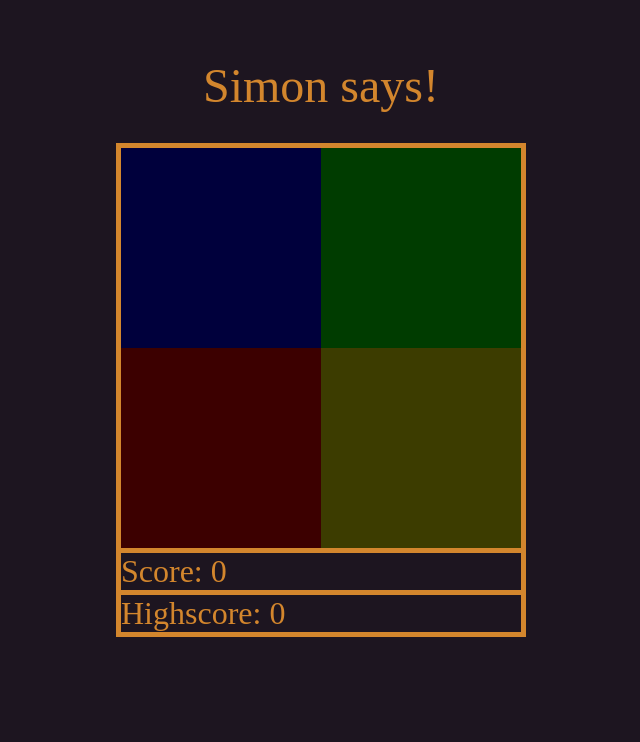
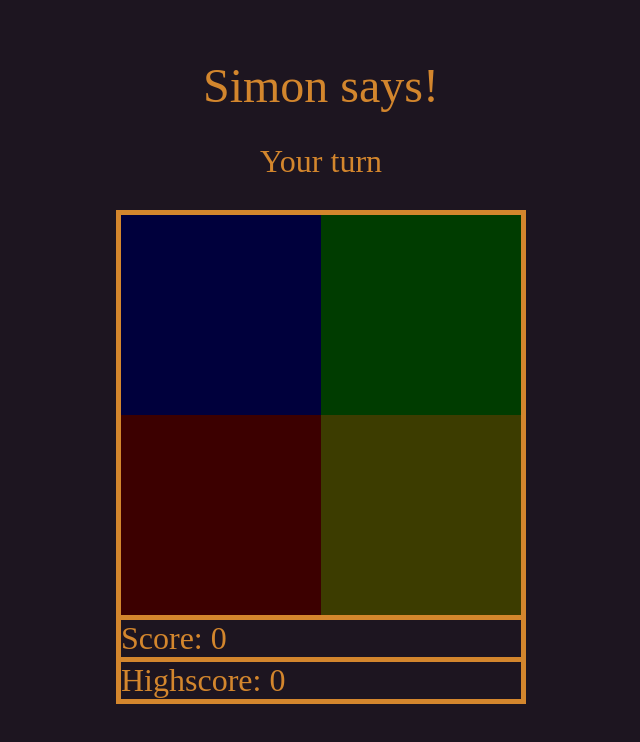
Before and after one commit to Kvaernsletten/SimonSays, a plain HTML site: page index.html in a window 1280 px wide. Both pictures are taken after a click on the button "New game". Shown: the whole page, without its empty margins (319-959 px from the left). Drawn offline with Linux system fonts and the light colour scheme.

Commit message:
added information text for game readability

```diff
--- a/script.js
+++ b/script.js
@@ -1,5 +1,6 @@
 let app = document.getElementById('app');
 let gameRunning = false;
+let infoText = "Press new game to start";
 let score = "0";
 let highscore = "0";
 let sequencePlaying = false;
@@ -30,6 +31,7 @@ updateView();
 function updateView() {
     app.innerHTML = /*HTML*/ `
     <div class="header">Simon says!</div>
+    <div class="infoText">${infoText}</div>
         <div class="container">
             <div>
                 <div id="blue"
@@ -59,6 +61,7 @@ function updateView() {
 
 function startGame(){
     gameRunning = true;
+    infoText = "Simon's turn!"
     sequence = [0,];
     addNextStep();
     playerSequence = [];
@@ -113,6 +116,7 @@ function playSequence() {
         }else{
             sequencePlaying = false;
             canClick = true;
+            infoText = "Your turn";
             updateView();
         }
     }
@@ -178,6 +182,7 @@ function clickColor(color) {
             gameRunning = false;
             loseAudio.play();
             score = 0;
+            infoText = "Press new game to start";
         }
 
 
@@ -187,6 +192,7 @@ function clickColor(color) {
             if(score >= highscore){
                 highscore = score;
             }
+            infoText = "Simon's turn!"
             addNextStep();
             setTimeout(() => {
                 playSequence();
--- a/styles.css
+++ b/styles.css
@@ -16,6 +16,14 @@ html{
     display: flex;
     justify-content: center;
     font-size: 300%;
+    color: rgb(211, 134, 45);
+    margin-bottom: 30px;
+}
+
+.infoText{
+    display: flex;
+    justify-content: center;
+    font-size: 200%;
     color: rgb(211, 134, 45);
     margin-bottom: 30px;
 }
```
